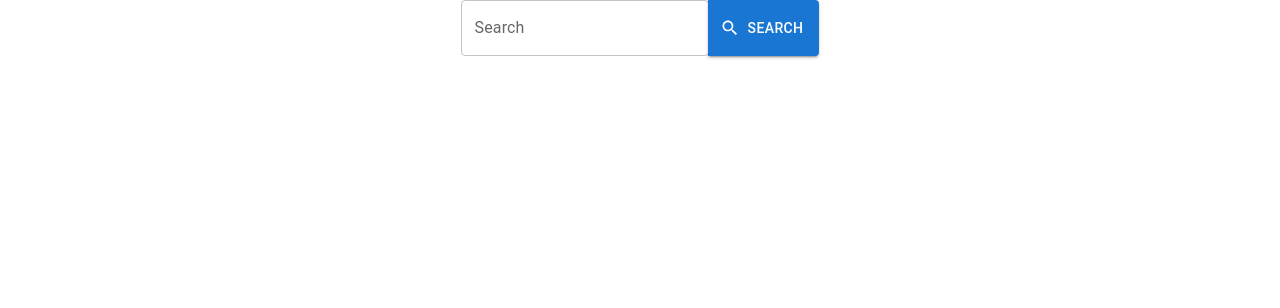
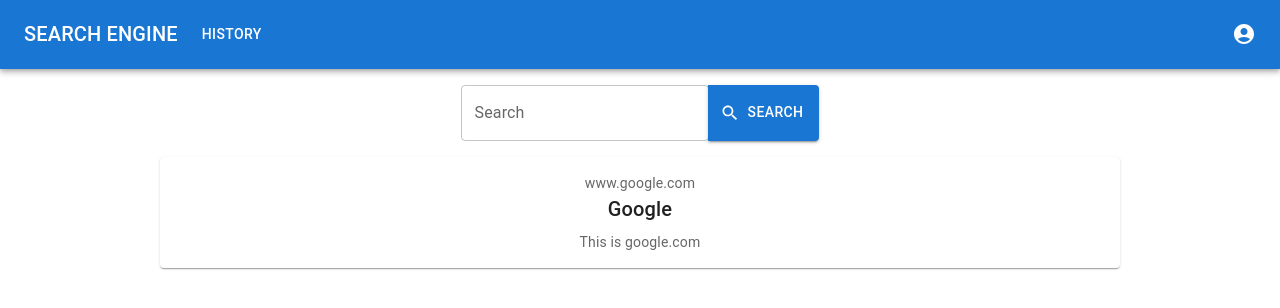
Before and after one commit to jace-kline/eecs-767-project-ui, a React (Create React App) app: page / in a window 1280 px wide. Shown: the top 308 px of the page. Built offline with nearby package versions, Linux system fonts and the light colour scheme.

Commit message:
Added appbar, card. Need to figure out state management

```diff
--- a/src/App.js
+++ b/src/App.js
@@ -1,16 +1,51 @@
+import React, { useState } from 'react';
+import { Stack, Typography } from '@mui/material';
 import './App.css';
+import Appbar from './Appbar';
 import Searchbar from './Searchbar';
+import SearchResultCard from './SearchResultCard';
+
+  // for testing purposes
+  const results = [
+    { title: "Google", snapshot: "This is google.com", url: "www.google.com" },
+    { title: "Bing", snapshot: "This is bing.com", url: "www.bing.com" },
+    { title: "Yahoo", snapshot: "This is yahoo.com", url: "www.yahoo.com" }
+  ]
 
 function App() {
 
+  const [searchTerm, setSearchTerm] = useState("");
+  const [searchHistory, setSearchHistory] = useState([]);
+  const [visitHistory, setVisitHistory] = useState([]);
+
   return (
     <div className="App">
-      {/* <header className="App-header">
-        <p>Test</p>
-      </header> */}
-
-      <Searchbar />
-
+      <Appbar />
+      <div>
+        <Searchbar
+          searchHistory={searchHistory}
+          onSearch={() => {}}
+        />
+      </div>
+      <Stack
+        alignItems='center'
+        >
+        {/* {results.map(result => {
+          <SearchResultCard
+            searchTerm={searchTerm}
+            // onVisit={visitRecord => {}}
+            title={result.title}
+            snapshot={result.snapshot}
+            url={result.url}
+          />
+        })} */}
+        <SearchResultCard
+          searchTerm={searchTerm}
+          title={'Google'}
+          snapshot={'This is google.com'}
+          url={'www.google.com'}
+        />
+      </Stack>
     </div>
   );
 }
--- /dev/null
+++ b/src/Appbar.js
@@ -0,0 +1,140 @@
+import * as React from 'react';
+import AppBar from '@mui/material/AppBar';
+import Box from '@mui/material/Box';
+import Toolbar from '@mui/material/Toolbar';
+import IconButton from '@mui/material/IconButton';
+import Typography from '@mui/material/Typography';
+import Menu from '@mui/material/Menu';
+import MenuIcon from '@mui/icons-material/Menu';
+import Container from '@mui/material/Container';
+import AccountCircleIcon from '@mui/icons-material/AccountCircle';
+import Button from '@mui/material/Button';
+import Tooltip from '@mui/material/Tooltip';
+import MenuItem from '@mui/material/MenuItem';
+
+const pages = ['History'];
+const settings = ['Account', 'Logout'];
+
+const Appbar = () => {
+  const [anchorElNav, setAnchorElNav] = React.useState(null);
+  const [anchorElUser, setAnchorElUser] = React.useState(null);
+
+  const handleOpenNavMenu = (event) => {
+    setAnchorElNav(event.currentTarget);
+  };
+  const handleOpenUserMenu = (event) => {
+    setAnchorElUser(event.currentTarget);
+  };
+
+  const handleCloseNavMenu = () => {
+    setAnchorElNav(null);
+  };
+
+  const handleCloseUserMenu = () => {
+    setAnchorElUser(null);
+  };
+
+  return (
+    <AppBar position="static">
+      <Container maxWidth="xl">
+        <Toolbar disableGutters>
+          <Typography
+            variant="h6"
+            noWrap
+            component="div"
+            sx={{ mr: 2, display: { xs: 'none', md: 'flex' } }}
+          >
+            SEARCH ENGINE
+          </Typography>
+
+          <Box sx={{ flexGrow: 1, display: { xs: 'flex', md: 'none' } }}>
+            <IconButton
+              size="large"
+              aria-label="account of current user"
+              aria-controls="menu-appbar"
+              aria-haspopup="true"
+              onClick={handleOpenNavMenu}
+              color="inherit"
+            >
+              <MenuIcon />
+            </IconButton>
+            <Menu
+              id="menu-appbar"
+              anchorEl={anchorElNav}
+              anchorOrigin={{
+                vertical: 'bottom',
+                horizontal: 'left',
+              }}
+              keepMounted
+              transformOrigin={{
+                vertical: 'top',
+                horizontal: 'left',
+              }}
+              open={Boolean(anchorElNav)}
+              onClose={handleCloseNavMenu}
+              sx={{
+                display: { xs: 'block', md: 'none' },
+              }}
+            >
+              {pages.map((page) => (
+                <MenuItem key={page} onClick={handleCloseNavMenu}>
+                  <Typography textAlign="center">{page}</Typography>
+                </MenuItem>
+              ))}
+            </Menu>
+          </Box>
+          <Typography
+            variant="h6"
+            noWrap
+            component="div"
+            sx={{ flexGrow: 1, display: { xs: 'flex', md: 'none' } }}
+          >
+            SEARCH ENGINE
+          </Typography>
+          <Box sx={{ flexGrow: 1, display: { xs: 'none', md: 'flex' } }}>
+            {pages.map((page) => (
+              <Button
+                key={page}
+                onClick={handleCloseNavMenu}
+                sx={{ my: 2, color: 'white', display: 'block' }}
+              >
+                {page}
+              </Button>
+            ))}
+          </Box>
+
+          <Box sx={{ flexGrow: 0 }}>
+            <Tooltip title="Open settings">
+              <IconButton onClick={handleOpenUserMenu} sx={{ p: 0 }}>
+                <AccountCircleIcon sx={{ color: 'white' }} />
+              </IconButton>
+            </Tooltip>
+            <Menu
+              sx={{ mt: '45px' }}
+              id="menu-appbar"
+              anchorEl={anchorElUser}
+              anchorOrigin={{
+                vertical: 'top',
+                horizontal: 'right',
+              }}
+              keepMounted
+              transformOrigin={{
+                vertical: 'top',
+                horizontal: 'right',
+              }}
+              open={Boolean(anchorElUser)}
+              onClose={handleCloseUserMenu}
+            >
+              {settings.map((setting) => (
+                <MenuItem key={setting} onClick={handleCloseUserMenu}>
+                  <Typography textAlign="center">{setting}</Typography>
+                </MenuItem>
+              ))}
+            </Menu>
+          </Box>
+        </Toolbar>
+      </Container>
+    </AppBar>
+  );
+};
+export default Appbar;
--- /dev/null
+++ b/src/SearchResultCard.js
@@ -0,0 +1,33 @@
+import * as React from 'react';
+import Card from '@mui/material/Card';
+import CardContent from '@mui/material/CardContent';
+import Typography from '@mui/material/Typography';
+import { CardActionArea } from '@mui/material';
+
+export default function SearchResultCard(props) {
+
+    const { searchTerm, title, url, snapshot } = props;
+
+    function onClick() {
+        // onVisit({ searchTerm, title, url }); // record that we are visiting a site based on a certain search
+        window.location.href = url; // replace the current URL with the one to navigate to
+    }
+
+    return (
+        <Card sx={{ minWidth: '75%' }}>
+        <CardActionArea onClick={onClick}>
+            <CardContent>
+            <Typography variant="body2" color="text.secondary">
+                {url}
+            </Typography>
+            <Typography gutterBottom variant="h6" component="div">
+                {title}
+            </Typography>
+            <Typography variant="body2" color="text.secondary">
+                {snapshot}
+            </Typography>
+            </CardContent>
+        </CardActionArea>
+        </Card>
+    );
+}
--- a/src/Searchbar.js
+++ b/src/Searchbar.js
@@ -3,10 +3,12 @@
 import SearchIcon from '@mui/icons-material/Search';
 
 export default function Searchbar(props) {
-    const { onSearch, search_history } = props;
+    const { onSearch, searchHistory } = props;
 
     return (
-    <ButtonGroup>
+    <ButtonGroup
+        sx={{ padding: 2 }}
+        >
         <TextField
             id="searchTerm"
             type="search"
```
